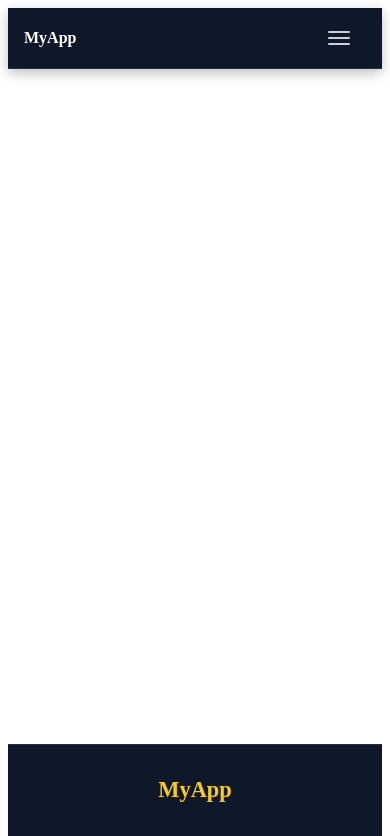
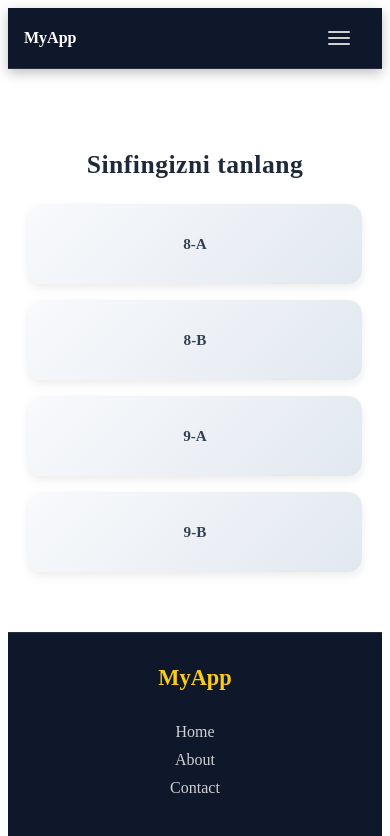
Before and after one commit to ibrohimovich884/school-info, a React (Vite) app: page / in a window 390 px wide. Shown: the top 836 px of the page. Built offline with nearby package versions, Linux system fonts and the light colour scheme.

Commit message:
New design

```diff
--- a/src/App.jsx
+++ b/src/App.jsx
@@ -5,25 +5,26 @@ import Contact from './pages/contact/Contact.jsx'
 import RootLayout from './layout/RootLayout.jsx'
 
 import Grade8a from './pages/grade8a/Grade8a.jsx'
-import GradeLayout from "./layout/GradeLayout.jsx"
+import Grade8b from './pages/grade8b/Grade8b.jsx'
+import Grade9a from './pages/grade9a/Grade9a.jsx'
+import Grade9b from './pages/grade9b/Grade9b.jsx'
 
 function App() {
 
   return (
     <>
       <Routes>
-        <Route path='/' element={<RootLayout />}>
-          <Route index element={<Home />} />
-          <Route path='about' element={<About />} />
-          <Route path='contact' element={<Contact />} />
+         <Route path='/' element={<RootLayout />}>
+        <Route index element={<Home />} />
+        <Route path='about' element={<About />} />
+        <Route path='contact' element={<Contact />} />
 
-          <Route path='grade' element={<GradeLayout />}>
-            <Route path='8a' element={<Grade8a />} />
-            {/* <Route path='8b' element={<Grade8b />} /> */}
-            {/* <Route path='9a' element={<Grade9a />} /> */}
-            {/* <Route path='9b' element={<Grade9b />} /> */}
-          </Route>
-        </Route>
+
+        <Route path='grade/8a' element={<Grade8a />} />
+        <Route path='grade/8b' element={<Grade8b />} />
+        <Route path='grade/9a' element={<Grade9a />} />
+        <Route path='grade/9b' element={<Grade9b />} />
+      </Route>
       </Routes>
 
     </>
--- a/src/components/footer/Footer.jsx
+++ b/src/components/footer/Footer.jsx
@@ -17,7 +17,6 @@ function Footer() {
             <li><NavLink to="/">Home</NavLink></li>
             <li><NavLink to="/about">About</NavLink></li>
             <li><NavLink to="/contact">Contact</NavLink></li>
-            <li><NavLink to="/grade">Grade</NavLink></li>
           </ul>
         </nav>
 
--- a/src/components/header/Header.jsx
+++ b/src/components/header/Header.jsx
@@ -32,7 +32,6 @@ function Header() {
             <li><NavLink to="/" onClick={close} end>Home</NavLink></li>
             <li><NavLink to="/about" onClick={close}>About</NavLink></li>
             <li><NavLink to="/contact" onClick={close}>Contact</NavLink></li>
-            <li><NavLink to="/grade" onClick={close}>Grade</NavLink></li>
           </ul>
         </nav>
       </div>
--- a/src/layout/GradeLayout.jsx
+++ /dev/null
@@ -1,22 +0,0 @@
-import Grade8a from "../pages/grade8a/Grade8a"
-import { NavLink, Outlet } from "react-router"
-import "../components/header/Header.css"
-
-function GradeLayout() {
-    return (
-        <>
-            <h2>Sinfingizni tanlang</h2>
-            <nav className="nav">
-                <ul>
-                    <li><NavLink to="/grade8a">8-a</NavLink></li>
-                    <li><NavLink to="/grade8b">8-b</NavLink></li>
-                    <li><NavLink to="/grade9a">9-a</NavLink></li>
-                    <li><NavLink to="/grade9b">9-b</NavLink></li>
-                </ul>
-            </nav>
-            <Outlet />
-        </>
-    )
-}
-
-export default GradeLayout
--- /dev/null
+++ b/src/layout/Layout.css
@@ -0,0 +1,9 @@
+.layout {
+    display: flex;
+    flex-direction: column;
+    min-height: 100vh;
+}
+
+.layout main {
+    flex: 1;
+}
--- a/src/layout/RootLayout.jsx
+++ b/src/layout/RootLayout.jsx
@@ -4,9 +4,11 @@ import { Outlet } from "react-router"
 function RootLayout() {
     return (
         <>
-            <header><Header /></header>
-            <main><Outlet/></main>
-            <footer><Footer /></footer>
+            <div className="layout">
+                <header><Header /></header>
+                <main><Outlet /></main>
+                <footer><Footer /></footer>
+            </div>
         </>
     )
 }
--- a/src/pages/about/About.jsx
+++ b/src/pages/about/About.jsx
@@ -1,51 +1,10 @@
 function About() {
-
-    // const data = [
-    //     {
-    //         name: "Fruit",
-    //         fruits: ["apple", "banana", "orange", "kiwi"]
-    //     },
-    //     {
-    //         name: "Cars",
-    //         cars: ["bmw", "audi", "mercedes"]
-    //     }
-    // ]
-
-    const data = [
-        {name: "A", value: 1},
-        {name: "B", value: 2, isSelected: true},
-        {name: "C", value: 3}
-    ]
 
     return (
         <>
             <div className="container">
                 <div className="about-content">
-
-                    <ul>
-                        {
-                            // data.d2.map((item) => {
-                            //     return item.map((i) => {
-                            //         console.log(i);
-                            //         return <li>{i}</li>
-
-                            //     })
-                            // })
-
-                        }
-                    </ul>
-                    <div className="list">
-                        <select>
-                            {
-                                data.map((item) => {
-                                    if(item.isSelected === true){
-                                        return <option selected>{item.name}</option>
-                                    }
-                                    return <option>{item.name}</option>
-                                })
-                            }
-                        </select>
-                    </div>
+                    <h1>About Page</h1>
                 </div>
             </div>
         </>
--- /dev/null
+++ b/src/pages/grade8b/Grade8b.jsx
@@ -0,0 +1,9 @@
+import React from 'react'
+
+function Grade8b() {
+  return (
+    <div>Grade8b</div>
+  )
+}
+
+export default Grade8b
--- /dev/null
+++ b/src/pages/grade9a/Grade9a.jsx
@@ -0,0 +1,9 @@
+import React from 'react'
+
+function Grade9a() {
+  return (
+    <div>Grade9a</div>
+  )
+}
+
+export default Grade9a
--- /dev/null
+++ b/src/pages/grade9b/Grade9b.jsx
@@ -0,0 +1,9 @@
+import React from 'react'
+
+function Grade8b() {
+  return (
+    <div>Grade8b</div>
+  )
+}
+
+export default Grade8b
--- a/src/pages/home/Home.jsx
+++ b/src/pages/home/Home.jsx
@@ -1,12 +1,16 @@
-import { Link } from "react-router";
-import "./home.css"
+import { NavLink } from "react-router";
+import "./Home.css"
 
 function Home() {
     return (
         <>
             <div className="container">
-                <div className="home-content">
-
+                <h2 className="grade-title">Sinfingizni tanlang</h2>
+                <div className="grade-list">
+                    <NavLink to="/grade/8a" className="grade-card">8-A</NavLink>
+                    <NavLink to="/grade/8b" className="grade-card">8-B</NavLink>
+                    <NavLink to="/grade/9a" className="grade-card">9-A</NavLink>
+                    <NavLink to="/grade/9b" className="grade-card">9-B</NavLink>
                 </div>
             </div>
         </>
--- a/src/pages/home/home.css
+++ b/src/pages/home/home.css
@@ -1,33 +1,88 @@
+/* ===== Grade Section ===== */
+.container {
+    margin: 40px auto;
+    max-width: 1000px;
+    padding: 20px;
+    text-align: center;
+}
 
-.home-content {
-    height: 80vh;
-    flex: 1;
+.grade-title {
+    font-size: 2rem;
+    font-weight: 700;
+    color: #1e293b; /* Dark slate */
+    margin-bottom: 32px;
+    letter-spacing: 0.5px;
+}
+
+/* Grid for grades */
+.grade-list {
+    display: grid;
+    grid-template-columns: repeat(auto-fit, minmax(160px, 1fr));
+    gap: 28px;
+    justify-items: center;
+}
+
+/* Grade buttons */
+.grade-card {
     display: flex;
-    flex-direction: column;
     align-items: center;
     justify-content: center;
-    background-size: cover;
-    background-position: center;
-    backdrop-filter: blur(16px) saturate(180%);
-    -webkit-backdrop-filter: blur(16px) saturate(180%);
-
+    width: 160px;
+    height: 70px;
+    border-radius: 18px;
+    background: linear-gradient(135deg, #f8fafc, #e2e8f0);
+    color: #334155;
+    font-weight: 600;
+    font-size: 1.1rem;
+    text-decoration: none;
+    text-align: center;
+    transition: all 0.3s ease;
+    cursor: pointer;
+    box-shadow: 0 4px 10px rgba(0,0,0,0.08);
 }
 
-.cards {
-    display: grid;
-    grid-template-columns: repeat(4, 1fr);
-    gap: 40px;
+.grade-card:hover {
+    background: linear-gradient(135deg, #fde68a, #facc15);
+    color: #0f172a;
+    transform: translateY(-6px) scale(1.03);
+    box-shadow: 0 10px 20px rgba(250, 204, 21, 0.4);
 }
 
-.card {
-    width: 100px;
-    height: 100px;
-    background-color: red;
-    border-radius: 20px;
-    cursor: pointer;
-    display: flex;
-    flex-direction: column;
-    align-items: center;
-    justify-content: center;
-    color: #fff;
+.grade-card.active {
+    background: linear-gradient(135deg, #fbbf24, #f59e0b);
+    color: #0f172a;
+    box-shadow: 0 8px 16px rgba(245, 158, 11, 0.5);
 }
+
+/* Responsive */
+@media (max-width: 768px) {
+    .grade-title {
+        font-size: 1.6rem;
+        margin-bottom: 24px;
+    }
+
+    .grade-list {
+        grid-template-columns: 1fr 1fr;
+        gap: 20px;
+    }
+
+    .grade-card {
+        width: 100%;
+        height: 90px;
+        font-size: 1rem;
+    }
+}
+
+@media (max-width: 480px) {
+    .grade-list {
+        grid-template-columns: 1fr;
+        gap: 16px;
+    }
+
+    .grade-card {
+        width: 100%;
+        height: 80px;
+        font-size: 0.95rem;
+        border-radius: 14px;
+    }
+}
```
